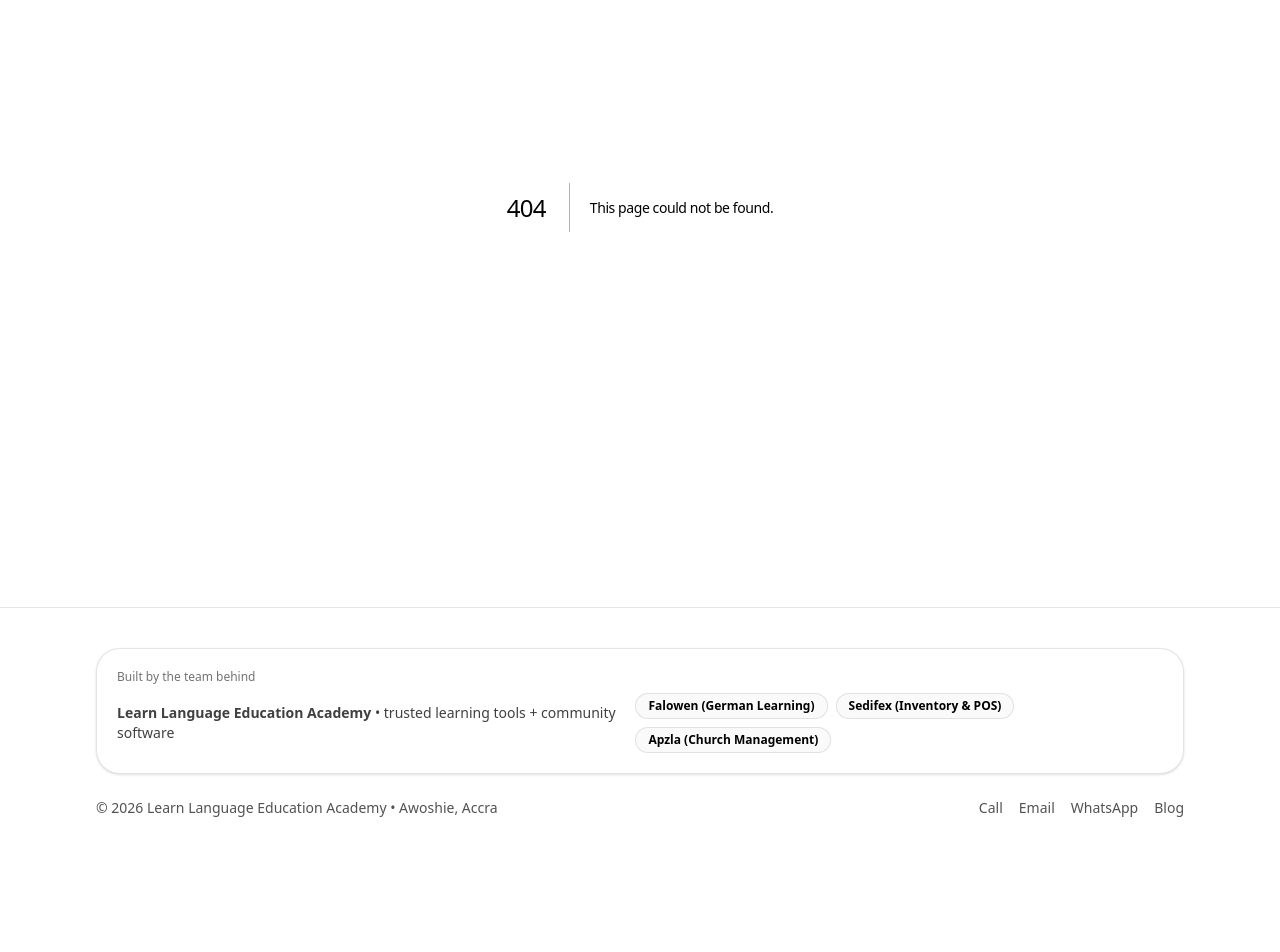
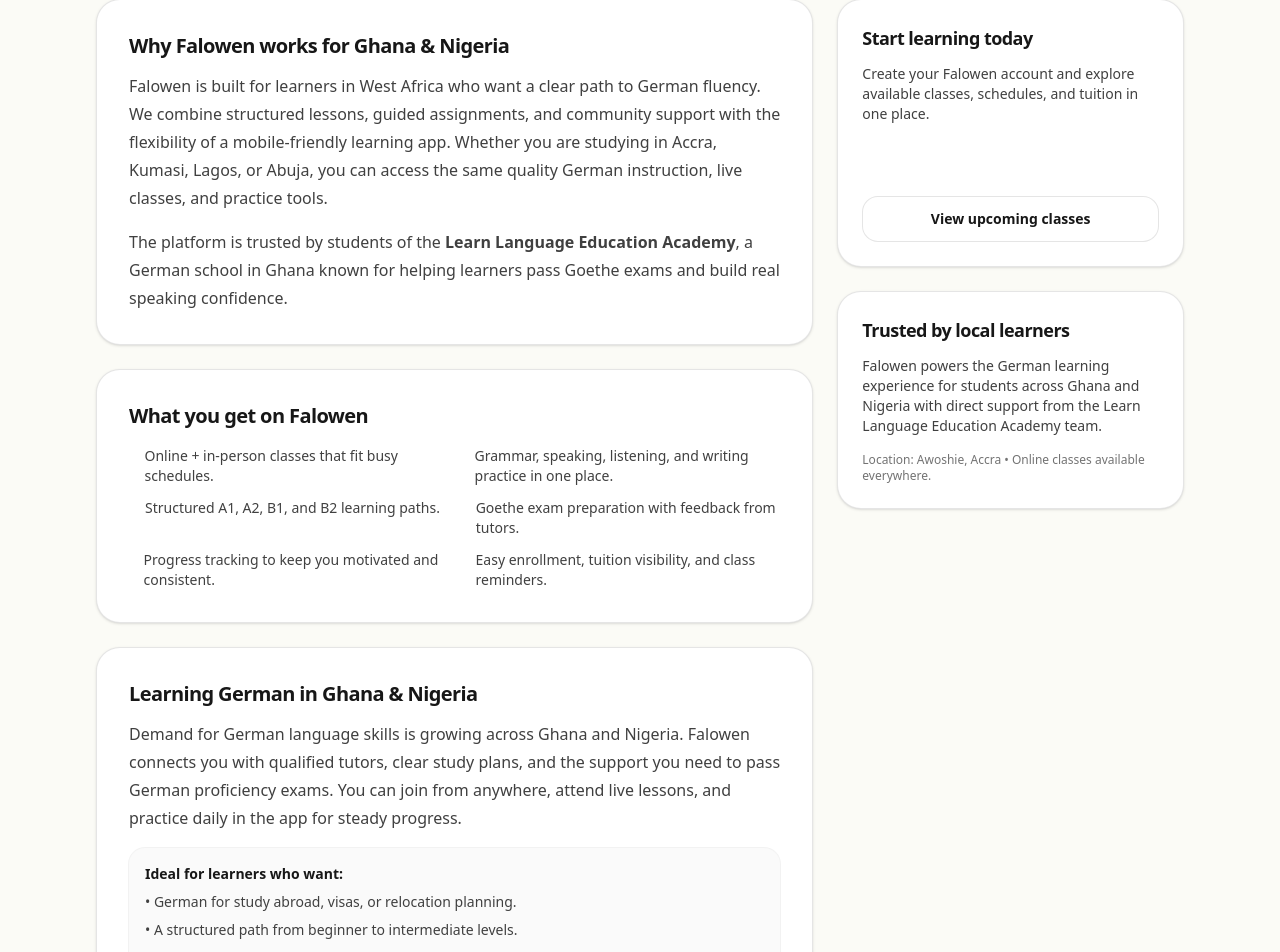
Before and after one commit to learngermanghana/learngermanghana-site, a Next.js app: page /falowen in a window 1280 px wide. Before the commit this address had no page. Shown: the part 258-1210 px from the top of the page. Before the commit the page ends 1116 px from the top, so only its background shows below. Built offline with nearby package versions, Linux system fonts and the light colour scheme.

Commit message:
Add Falowen SEO landing page

```diff
--- /dev/null
+++ b/src/app/falowen/page.tsx
@@ -0,0 +1,119 @@
+import type { Metadata } from "next";
+import Link from "next/link";
+import { Container } from "@/components/Container";
+import { SectionTitle } from "@/components/SectionTitle";
+import { LINKS, SITE } from "@/lib/site";
+
+export const metadata: Metadata = {
+  title: "Falowen | Learn German in Ghana & Nigeria",
+  description:
+    "Discover Falowen, the modern German learning platform trusted in Ghana and Nigeria. Study online or in-person, practice with the app, and prepare for Goethe exams with expert tutors.",
+  openGraph: {
+    title: "Falowen | Learn German in Ghana & Nigeria",
+    description:
+      "Discover Falowen, the modern German learning platform trusted in Ghana and Nigeria. Study online or in-person, practice with the app, and prepare for Goethe exams with expert tutors.",
+  },
+};
+
+export default function FalowenPage() {
+  return (
+    <Container>
+      <section className="py-12 sm:py-16">
+        <SectionTitle
+          title="Falowen: The right place to learn German in Ghana & Nigeria"
+          subtitle="A modern German learning platform backed by the Learn Language Education Academy — with structured classes, app practice, and real exam readiness."
+        />
+
+        <div className="grid gap-6 lg:grid-cols-3">
+          <div className="lg:col-span-2 space-y-6">
+            <div className="rounded-3xl border border-black/10 bg-white p-6 sm:p-8 shadow-sm">
+              <h2 className="text-xl font-semibold">Why Falowen works for Ghana & Nigeria</h2>
+              <p className="mt-3 text-neutral-700 leading-7">
+                Falowen is built for learners in West Africa who want a clear path to German fluency. We combine
+                structured lessons, guided assignments, and community support with the flexibility of a
+                mobile-friendly learning app. Whether you are studying in Accra, Kumasi, Lagos, or Abuja, you can
+                access the same quality German instruction, live classes, and practice tools.
+              </p>
+              <p className="mt-4 text-neutral-700 leading-7">
+                The platform is trusted by students of the <span className="font-semibold">{SITE.brand}</span>, a
+                German school in Ghana known for helping learners pass Goethe exams and build real speaking confidence.
+              </p>
+            </div>
+
+            <div className="rounded-3xl border border-black/10 bg-white p-6 sm:p-8 shadow-sm">
+              <h2 className="text-xl font-semibold">What you get on Falowen</h2>
+              <ul className="mt-4 grid gap-3 sm:grid-cols-2 text-sm text-neutral-700">
+                {[
+                  "Online + in-person classes that fit busy schedules.",
+                  "Grammar, speaking, listening, and writing practice in one place.",
+                  "Structured A1, A2, B1, and B2 learning paths.",
+                  "Goethe exam preparation with feedback from tutors.",
+                  "Progress tracking to keep you motivated and consistent.",
+                  "Easy enrollment, tuition visibility, and class reminders.",
+                ].map((item) => (
+                  <li key={item} className="flex gap-2">
+                    <span className="mt-2 h-2 w-2 rounded-full bg-brand-600" />
+                    <span>{item}</span>
+                  </li>
+                ))}
+              </ul>
+            </div>
+
+            <div className="rounded-3xl border border-black/10 bg-white p-6 sm:p-8 shadow-sm">
+              <h2 className="text-xl font-semibold">Learning German in Ghana & Nigeria</h2>
+              <p className="mt-3 text-neutral-700 leading-7">
+                Demand for German language skills is growing across Ghana and Nigeria. Falowen connects you with
+                qualified tutors, clear study plans, and the support you need to pass German proficiency exams. You can
+                join from anywhere, attend live lessons, and practice daily in the app for steady progress.
+              </p>
+              <div className="mt-4 rounded-2xl bg-neutral-50 p-4 ring-1 ring-black/5">
+                <div className="text-sm font-semibold">Ideal for learners who want:</div>
+                <ul className="mt-2 space-y-2 text-sm text-neutral-700">
+                  <li>• German for study abroad, visas, or relocation planning.</li>
+                  <li>• A structured path from beginner to intermediate levels.</li>
+                  <li>• A supportive learning community with real accountability.</li>
+                </ul>
+              </div>
+            </div>
+          </div>
+
+          <aside className="space-y-6">
+            <div className="rounded-3xl border border-black/10 bg-white p-6 shadow-sm">
+              <h3 className="text-lg font-semibold">Start learning today</h3>
+              <p className="mt-3 text-sm text-neutral-700">
+                Create your Falowen account and explore available classes, schedules, and tuition in one place.
+              </p>
+              <div className="mt-4 flex flex-col gap-3">
+                <a
+                  href={LINKS.falowen}
+                  target="_blank"
+                  rel="noreferrer"
+                  className="inline-flex items-center justify-center rounded-2xl bg-brand-950 px-5 py-3 text-sm font-semibold text-white hover:bg-brand-900"
+                >
+                  Go to Falowen
+                </a>
+                <Link
+                  href="/classes"
+                  className="inline-flex items-center justify-center rounded-2xl border border-black/10 bg-white px-5 py-3 text-sm font-semibold hover:bg-neutral-50"
+                >
+                  View upcoming classes
+                </Link>
+              </div>
+            </div>
+
+            <div className="rounded-3xl border border-black/10 bg-white p-6 shadow-sm">
+              <h3 className="text-lg font-semibold">Trusted by local learners</h3>
+              <p className="mt-3 text-sm text-neutral-700">
+                Falowen powers the German learning experience for students across Ghana and Nigeria with direct
+                support from the Learn Language Education Academy team.
+              </p>
+              <div className="mt-4 text-xs text-neutral-500">
+                Location: {SITE.location} • Online classes available everywhere.
+              </div>
+            </div>
+          </aside>
+        </div>
+      </section>
+    </Container>
+  );
+}
--- a/src/app/sitemap.ts
+++ b/src/app/sitemap.ts
@@ -11,6 +11,7 @@ const staticRoutes = [
   "contact",
   "courses",
   "faq",
+  "falowen",
   "reviews",
   "tutors",
 ];
```
